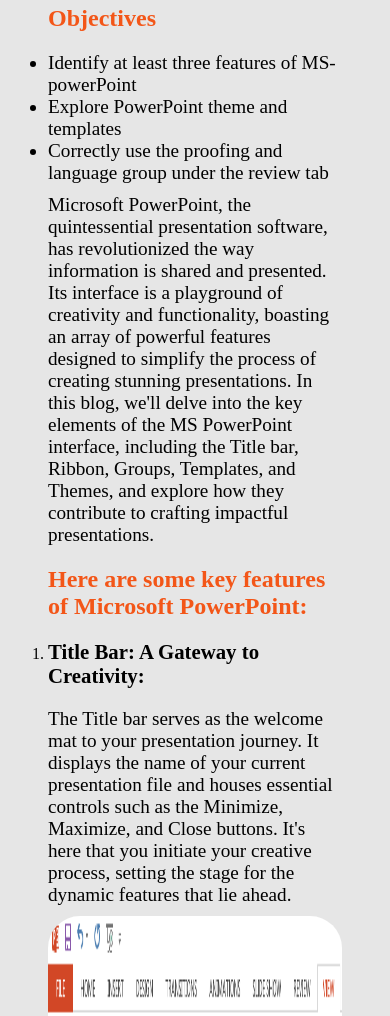
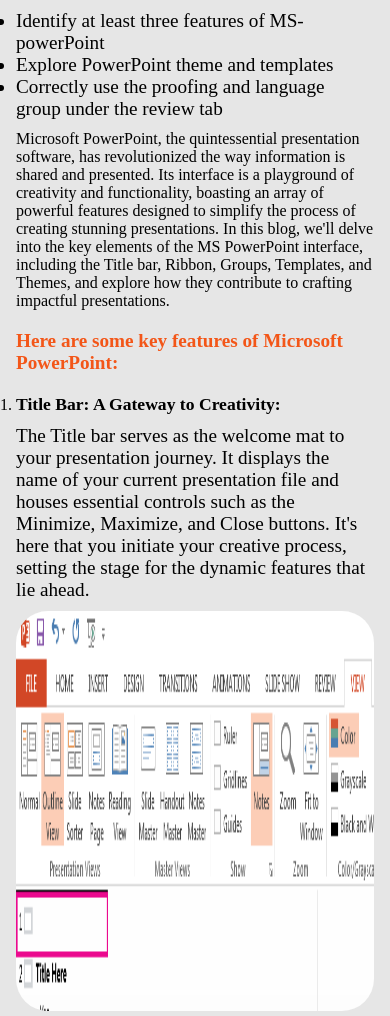
Before and after one commit to Trinity6264/adasa_blog, a plain HTML site: page index.html in a window 390 px wide. Shown: the part 146-1162 px from the top of the page. Drawn offline with Linux system fonts and the light colour scheme.

Commit message:
refactoring

```diff
--- a/style.css
+++ b/style.css
@@ -80,3 +80,27 @@ ol li .img-wrapper img {
   }
 
 }
+@media (max-width: 640px) {
+  .container {
+    padding: 0 1em;
+  }
+  .container h3 {
+    font-size: 1.2em;
+  }
+  .intro {
+    font-size: 1em;
+    font-weight: 500;
+  }
+
+  ol li h4 {
+    margin: 10px 0;
+    font-size: 1.1em;
+    font-weight: 600;
+  }
+
+  ol li .img-wrapper {
+    width: 100%;
+    height: 400px;
+  }
+
+}
```
